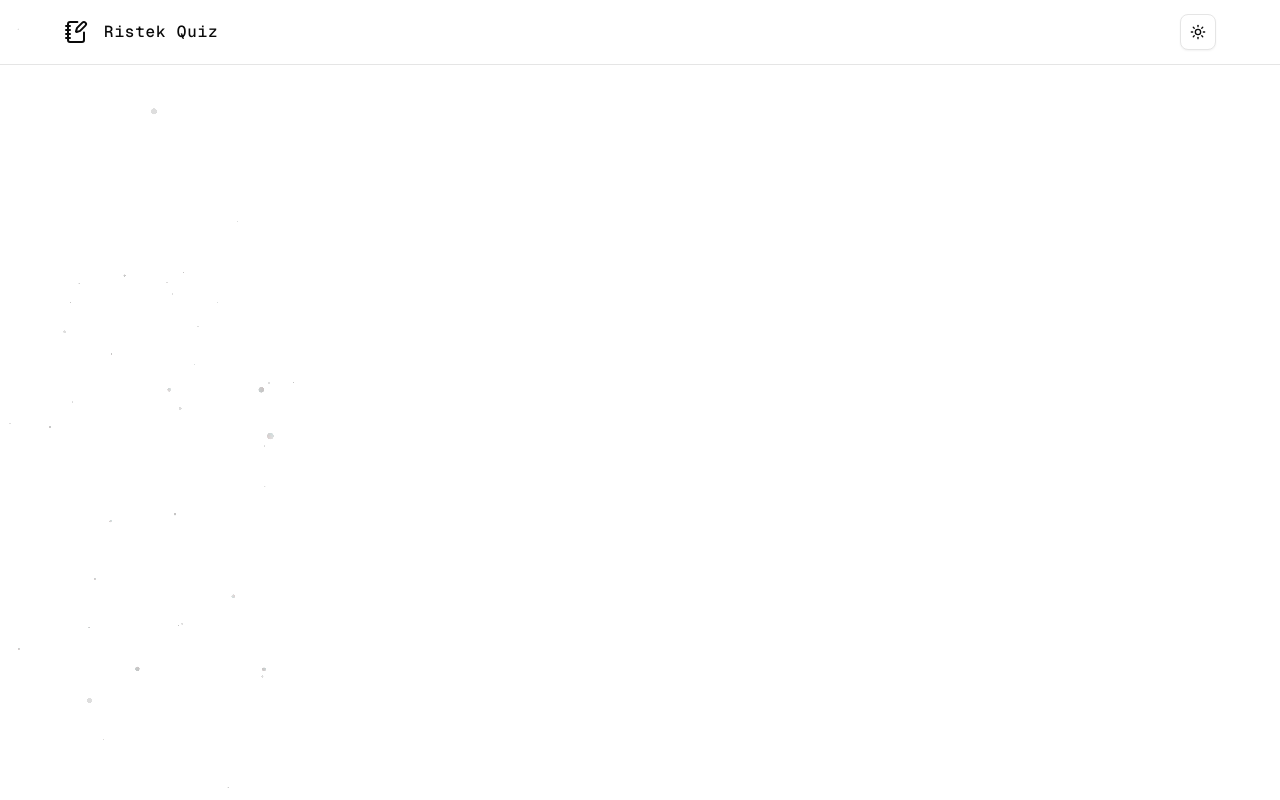
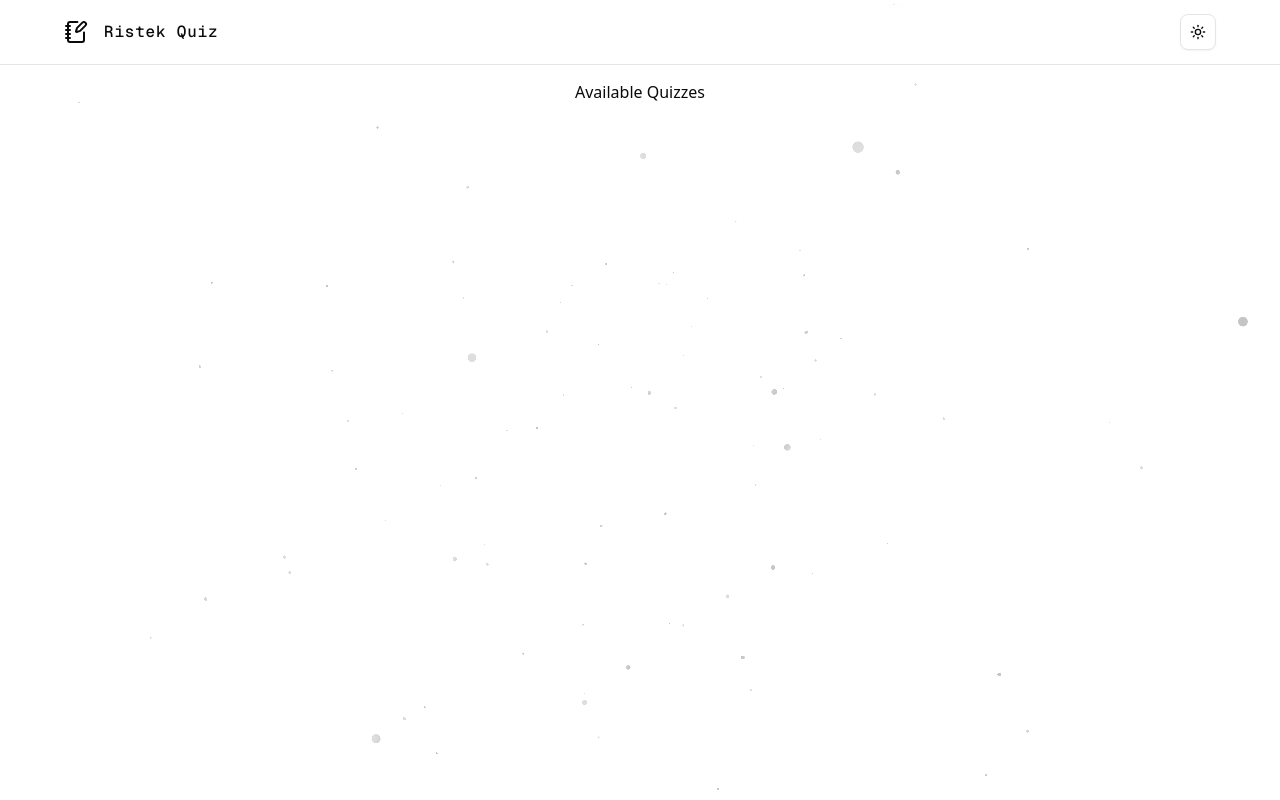
Before and after one commit to Kritzeey/rq-reloaded, a Next.js app in the folder frontend/: page / in a window 1280 px wide. Built offline with nearby package versions, Linux system fonts and the light colour scheme; no server answers.

Commit message:
Add axios for frontend, cors for backend, and implement quiz fetching on main page

```diff
--- a/frontend/app/page.js
+++ b/frontend/app/page.js
@@ -1,9 +1,30 @@
+"use client";
+
 import Particles from "@/components/Particles";
+import axios from "axios";
+import { useEffect, useState } from "react";
 
 export default function Home() {
+  const [quizzes, setQuizzes] = useState([]);
+
+  async function fetchQuizzes() {
+    const quizzes = await axios.get("http://localhost:5000/api/quizzes");
+    setQuizzes(quizzes);
+  }
+
+  useEffect(() => {
+    fetchQuizzes();
+  });
+
+  console.log(quizzes);
+
   return (
-    <div className="h-screen absolute top-0">
-      <div className="h-full position-relative">
+    <div className="h-screen absolute top-0 w-full">
+      <div className="text-center justify-center items-center relative z-50 top-0 pt-20 max-w-6xl w-full mx-auto flex">
+        Available Quizzes
+      </div>
+
+      <div className="h-full w-full absolute top-0 z-0">
         <Particles
           particleColors={["#ffffff", "#ffffff"]}
           particleCount={200}
--- a/frontend/components/Navbar.jsx
+++ b/frontend/components/Navbar.jsx
@@ -4,7 +4,7 @@ import { NotebookPen } from "lucide-react";
 
 export default function Navbar() {
   return (
-    <nav className="z-50 bg-blur sticky top-0 w-full border-b">
+    <nav className="sticky top-0 w-full border-b backdrop-blur z-50">
       <div className="flex w-full items-center mx-auto max-w-6xl justify-between h-16">
         <div className="flex gap-4">
           <NotebookPen />
--- a/package.json
+++ b/package.json
@@ -23,6 +23,7 @@
     "nodemon": "^3.1.9"
   },
   "dependencies": {
+    "cors": "^2.8.5",
     "dotenv": "^16.4.7",
     "express": "^5.1.0",
     "mongoose": "^8.13.2"
```
Also changed, not shown: frontend/components/Card.jsx (added), 2 other files (tests, documents, lock files or other folders).
